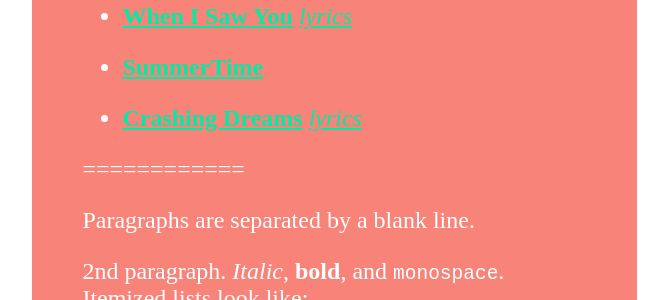
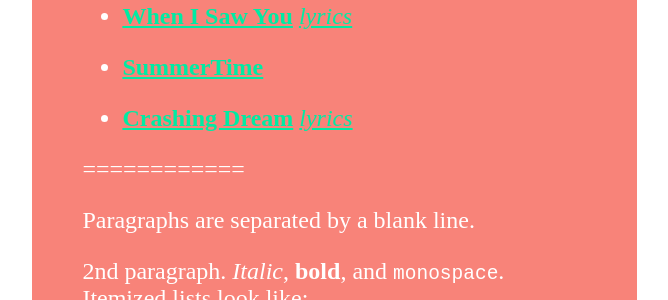
Before and after one commit to hexdump/lizarae.me, a Jekyll site: the page built from index.md, in a window 1280 px wide and 900 px high, scrolled down 439 px. Shown: the part 155-455 px from the top of the window, without its empty margins (232-900 px from the left). Built offline with Jekyll 4.4.1, drawn with Linux system fonts in a browser that asks for light colours; some web fonts are replaced.

Commit message:
Update index.md

```diff
--- a/index.md
+++ b/index.md
@@ -23,7 +23,7 @@ link1: mailto:beth@tecalliance.org
 
 * [**SummerTime**](https://lizarae.me/assets/6%20Summertime%2C%20I%20feel%20fine....wav)
 
-* [**Crashing Dreams**](https://lizarae.me/assets/8%20Crashing%20Dreams.wav) [*lyrics*](https://lizarae.me/assets/Crashing%20Dreams%20-%20Lyrics.pdf)
+* [**Crashing Dream**](https://lizarae.me/assets/8%20Crashing%20Dreams.wav) [*lyrics*](https://lizarae.me/assets/Crashing%20Dreams%20-%20Lyrics.pdf)
 
 ============
 
```
